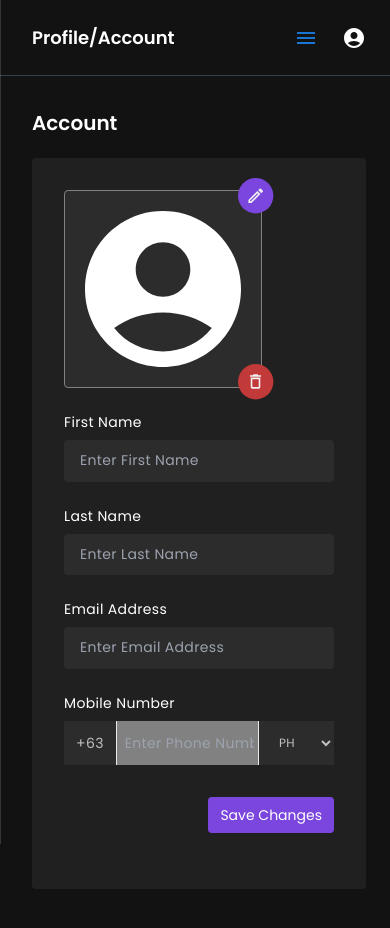
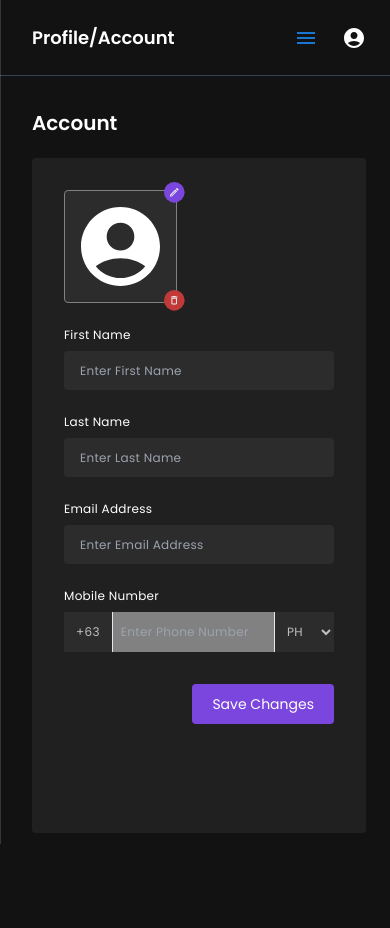
Before and after one commit to k0k0ng/scheduling-app-client, a Next.js app: page /profile/account in a window 390 px wide. Shown: the top 928 px of the page. Built offline with nearby package versions, Linux system fonts and the light colour scheme.

Commit message:
Create Password Manager Page: Update some labels to responsive text size: Update Integrations Button:

```diff
--- a/src/app/(protected)/profile/account/page.tsx
+++ b/src/app/(protected)/profile/account/page.tsx
@@ -38,35 +38,37 @@ export default function ProfileAccount() {
                 <div className="w-full p-8 md:mx-16 md:my-12 md:w-3/4 md:p-0 lg:p-12">
                   <div className="block 2xl:flex">
                     <div className="flex h-full w-1/3 justify-start md:mt-6 lg:mr-12  ">
-                      <div className="relative mb-6">
+                      <div className="relative mb-6 flex justify-items-center">
                         <Image
-                          id="showImage"
-                          className="w-[198px] max-w-xs items-stretch rounded border border-[#828181] bg-[#2C2C2C] p-5"
+                          className="min-w-[113px] rounded  border border-[#828181] bg-[#2C2C2C] p-4 md:min-w-[198px]"
                           src="/svg/profile/profile-icon.svg"
                           alt="profile_picture"
-                          width={148}
-                          height={148}
+                          width={0}
+                          height={0}
                         />
+
                         <button
-                          className="absolute -right-3 -top-3"
+                          className="absolute -right-2 -top-2"
                           type="button"
                         >
                           <Image
                             src="/svg/profile/profile-edit.svg"
+                            className="min-w-[21px]  md:min-w-[37px]"
                             alt="edit"
-                            width={36}
-                            height={36}
+                            width={0}
+                            height={0}
                           />
                         </button>
                         <button
-                          className="absolute -bottom-3 -right-3"
+                          className="absolute -bottom-2 -right-2"
                           type="button"
                         >
                           <Image
                             src="/svg/profile/profile-delete.svg"
+                            className="min-w-[21px] md:min-w-[37px]"
                             alt="delete"
-                            width={36}
-                            height={36}
+                            width={0}
+                            height={0}
                           />
                         </button>
                       </div>
@@ -75,12 +77,12 @@ export default function ProfileAccount() {
                       <div className="md:flex md:flex-wrap">
                         <div className="mb-6 w-full md:p-1 lg:w-1/2">
                           <label
-                            className="block text-sm font-normal tracking-wide text-white"
+                            className="block text-xs font-normal tracking-wide text-white md:text-sm"
                             htmlFor="firstName"
                           >
                             First Name
                             <input
-                              className="my-2 block w-full appearance-none rounded border border-gray-200 bg-[#2C2C2C] px-4 py-3 leading-tight text-gray-200 focus:border-gray-500 focus:bg-[#828181] focus:outline-none"
+                              className="my-2 block w-full appearance-none rounded border border-gray-200 bg-[#2C2C2C] px-4 py-3 text-xs leading-tight text-gray-200 focus:border-gray-500 focus:bg-[#828181] focus:outline-none md:text-sm"
                               id="firstName"
                               type="text"
                               placeholder="Enter First Name"
@@ -89,12 +91,12 @@ export default function ProfileAccount() {
                         </div>
                         <div className="mb-6 w-full md:p-1 lg:w-1/2">
                           <label
-                            className="block text-sm font-normal tracking-wide text-white"
+                            className="block text-xs font-normal tracking-wide text-white md:text-sm"
                             htmlFor="lastName"
                           >
                             Last Name
                             <input
-                              className="my-2 block w-full appearance-none rounded border border-gray-200 bg-[#2C2C2C] px-4 py-3 leading-tight text-gray-200 focus:border-gray-500 focus:bg-[#828181] focus:outline-none"
+                              className="my-2 block w-full appearance-none rounded border border-gray-200 bg-[#2C2C2C] px-4 py-3 text-xs leading-tight text-gray-200 focus:border-gray-500 focus:bg-[#828181] focus:outline-none md:text-sm"
                               id="lastName"
                               type="text"
                               placeholder="Enter Last Name"
@@ -105,12 +107,12 @@ export default function ProfileAccount() {
 
                       <div className="mb-6 md:p-1">
                         <label
-                          className="mb-2 block text-sm font-normal tracking-wide text-white"
+                          className="mb-2 block text-xs font-normal tracking-wide text-white md:text-sm"
                           htmlFor="emailAddress"
                         >
                           Email Address
                           <input
-                            className="my-2  block w-full appearance-none rounded border border-gray-200 bg-[#2C2C2C] px-4 py-3 leading-tight text-gray-200 focus:border-gray-500 focus:bg-[#828181] focus:outline-none"
+                            className="my-2  block w-full appearance-none rounded border border-gray-200 bg-[#2C2C2C] px-4 py-3 text-xs leading-tight text-gray-200 focus:border-gray-500 focus:bg-[#828181] focus:outline-none md:text-sm"
                             id="emailAddress"
                             type="email"
                             placeholder="Enter Email Address"
@@ -119,25 +121,25 @@ export default function ProfileAccount() {
                       </div>
                       <div className="mb-6 md:p-1">
                         <label
-                          className="mb-2 block text-sm font-normal tracking-wide text-white"
+                          className="mb-2 block text-xs font-normal tracking-wide text-white md:text-sm"
                           htmlFor="mobileNumber"
                         >
                           Mobile Number
                           <div className="flex">
-                            <div className="inset-y-0 my-2 flex items-center border-r bg-[#2C2C2C] px-3 py-3 text-gray-200">
-                              <span className="text-sm text-[#c0c0c0]">
+                            <div className="inset-y-0 my-2 flex items-center  border-r bg-[#2C2C2C] px-3 py-3 text-gray-200 md:w-1/12">
+                              <span className="text-xs text-[#c0c0c0] md:text-sm">
                                 {countryMobileStatus}
                               </span>
                             </div>
                             <div className="relative w-full">
                               <input
-                                className="my-2 w-full  bg-[#828181] py-3 pl-2 pr-20 text-gray-200 focus:border-gray-500 focus:bg-[#828181] focus:outline-none"
+                                className="my-2 w-full bg-[#828181] py-3 pl-2 pr-16 text-xs text-gray-200 focus:border-gray-500 focus:bg-[#828181] focus:outline-none md:pr-20 md:text-sm"
                                 id="mobileNumber"
                                 type="text"
                                 placeholder="Enter Phone Number"
                               />
                               <select
-                                className="sidebarscroll absolute inset-y-0 right-0 my-2 border-l bg-[#2C2C2C] px-4 py-3 text-xs text-[#c0c0c0] focus:outline-none"
+                                className="sidebarscroll absolute inset-y-0 right-0 my-2  border-l bg-[#2C2C2C] px-2 py-3 text-xs text-[#c0c0c0] focus:outline-none"
                                 onChange={(e: any) => {
                                   setCountryMobileStatus(e.target.value);
                                 }}
@@ -172,7 +174,7 @@ export default function ProfileAccount() {
                   </div>
 
                   <div className="mb-6 grid justify-items-end">
-                    <Button size="sm" type="primary" className="button--">
+                    <Button size="md" type="primary" className="button--">
                       Save Changes
                     </Button>
                   </div>
--- a/src/app/(protected)/profile/changepassword/components/Password.tsx
+++ b/src/app/(protected)/profile/changepassword/components/Password.tsx
@@ -21,7 +21,7 @@ export default function Password({ value, onChange, id, labelTitle }: any) {
 
   return (
     <label
-      className=" mb-2 block text-sm font-normal tracking-wide text-white"
+      className=" mb-2 block text-xs font-normal tracking-wide text-white md:text-sm"
       htmlFor={id}
     >
       {labelTitle}
@@ -30,7 +30,7 @@ export default function Password({ value, onChange, id, labelTitle }: any) {
           type={type}
           id={id}
           placeholder="Password"
-          className="my-2 block w-full rounded border border-gray-200 bg-[#2C2C2C] px-4 py-3 leading-tight text-gray-200 focus:border-gray-500 focus:bg-[#828181] focus:outline-none"
+          className="my-2 block w-full rounded border border-gray-200 bg-[#2C2C2C] px-4 py-3 text-xs leading-tight text-gray-200 focus:border-gray-500 focus:bg-[#828181] focus:outline-none md:text-sm"
           value={value}
           onChange={onChange}
         />
--- a/src/app/(protected)/profile/changepassword/page.tsx
+++ b/src/app/(protected)/profile/changepassword/page.tsx
@@ -67,7 +67,7 @@ export default function ProfileChangePassword() {
                     />
                   </div>
                   <div className="mb-6 grid justify-items-end">
-                    <Button size="sm" type="primary" className="button--">
+                    <Button size="md" type="primary" className="button--">
                       Save Changes
                     </Button>
                   </div>
--- a/src/app/(protected)/profile/notifications/page.tsx
+++ b/src/app/(protected)/profile/notifications/page.tsx
@@ -53,7 +53,7 @@ export default function ProfileNotification() {
                     />
                   </div>
                   <div className="mb-6 grid justify-items-end">
-                    <Button size="sm" type="primary" className="button--">
+                    <Button size="md" type="primary" className="button--">
                       Save Changes
                     </Button>
                   </div>
--- a/src/app/(protected)/profile/termsandconditions/page.tsx
+++ b/src/app/(protected)/profile/termsandconditions/page.tsx
@@ -92,7 +92,7 @@ export default function ProfileTermsAndCondition() {
                         </label>
                       </div>
                       <div className="mb-6 grid justify-items-end">
-                        <Button size="sm" type="primary" className="button--">
+                        <Button size="md" type="primary" className="button--">
                           Save Changes
                         </Button>
                       </div>
--- a/src/components/Button/Button.css
+++ b/src/components/Button/Button.css
@@ -2,8 +2,6 @@
 .button-- {
   display: inline-flex;
   align-items: center;
-  font-style: normal;
-  font-weight: thin;
   text-align: center;
   transition:
     color 0.3s,
@@ -25,11 +23,12 @@
 /* secondary */
 .border-secondary {
   border: 1px solid;
-  border-color: rgb(59 130 246);
+  border-color: rgb(192, 192, 192);
 }
 
 .border-secondary:hover {
-  background-color: rgb(29 78 216);
+  border-color: rgb(123, 70, 222);
+  background-color: rgb(143, 95, 233);
 }
 
 /* success */
--- a/src/components/Button/Button.tsx
+++ b/src/components/Button/Button.tsx
@@ -7,17 +7,21 @@ function Button({
   onClick,
   className,
   iconLeft,
+  iconRight,
+  iconOnly,
   spanClassName,
   children,
 }: any) {
-  const mergeclassName = `${className} px-3 px-2 sm:${buttonSize[size]} ${buttonType[type]}`;
+  const mergeclassName = `${className} ${buttonSize[size]} ${buttonType[type]}`;
 
   return (
     <button className={mergeclassName} onClick={onClick} type="button">
       {iconLeft}
-      <span className={`text-sm md:text-base ${spanClassName}`}>
+      <span className={` ${spanClassName}`}>
         {children}
+        {iconOnly}
       </span>
+      {iconRight}
     </button>
   );
 }
--- a/src/components/Button/theme.tsx
+++ b/src/components/Button/theme.tsx
@@ -1,13 +1,13 @@
 export const buttonType: any = {
-  primary: "bg-[#7B46DE] hover:bg-[#8F5FE9] text-white font-medium rounded",
-  secondary: "bg-blue-500 hover:bg-blue-700 text-white font-medium rounded",
-  success: "bg-emerald-500 hover:bg-emerald-700 text-white font-medium rounded",
-  danger: "bg-rose-500 hover:bg-rose-700 text-white font-medium rounded",
-  transparent: "bg-transparent text-white font-medium rounded",
+  primary: "text-white font-medium rounded bg-[#7B46DE] hover:bg-[#8F5FE9]",
+  secondary: "text-white font-medium rounded bg-blue-500 hover:bg-[#8F5FE9]",
+  success: "text-white font-medium rounded bg-emerald-500 hover:bg-emerald-700",
+  danger: "text-white font-medium rounded bg-rose-500 hover:bg-rose-700",
+  transparent: "text-white font-medium rounded bg-transparent",
 };
 
 export const buttonSize: any = {
-  sm: "px-3 py-2 text-sm",
-  md: "px-5 py-2.5 text-base",
-  lg: "px-5 py-3 text-base",
+  sm: "text-xs md:text-sm px-3 py-2",
+  md: "text-sm md:text-base px-5 py-2.5",
+  lg: "text-sm md:text-base px-5 py-3",
 };
--- a/src/components/SelectOption/page.tsx
+++ b/src/components/SelectOption/page.tsx
@@ -42,7 +42,7 @@ export default function Select({
     <div className="relative " ref={wrapperRef}>
       <label
         htmlFor="notifications"
-        className="mb-2 block text-sm font-medium tracking-wide text-white"
+        className="mb-2 block text-xs font-medium tracking-wide text-white md:text-sm"
       >
         {labelName}
         <ul
```
Also changed, not shown: src/app/(protected)/profile/preferences/page.tsx (+15 -15 lines), src/app/(protected)/settings/integrations/page.tsx (+27 -24 lines).
